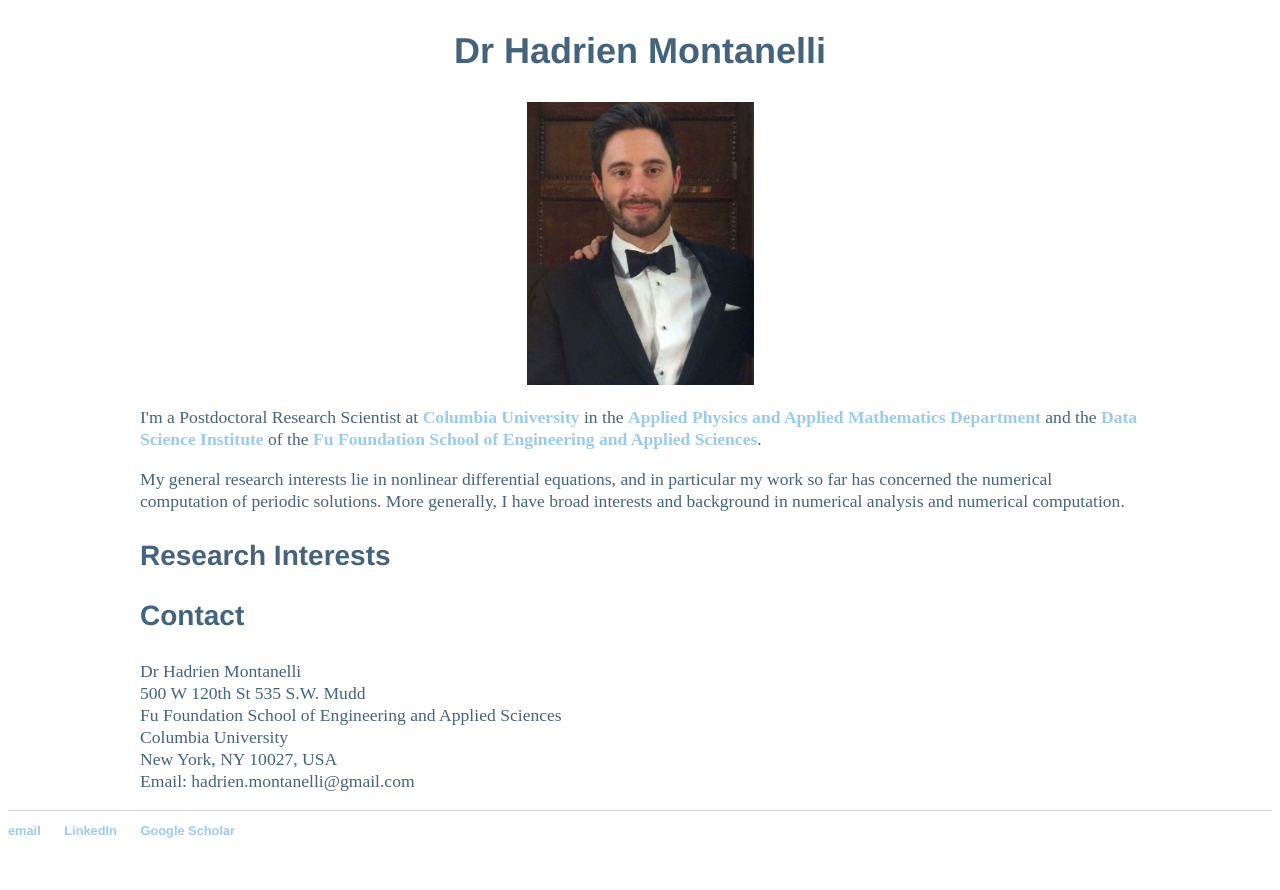
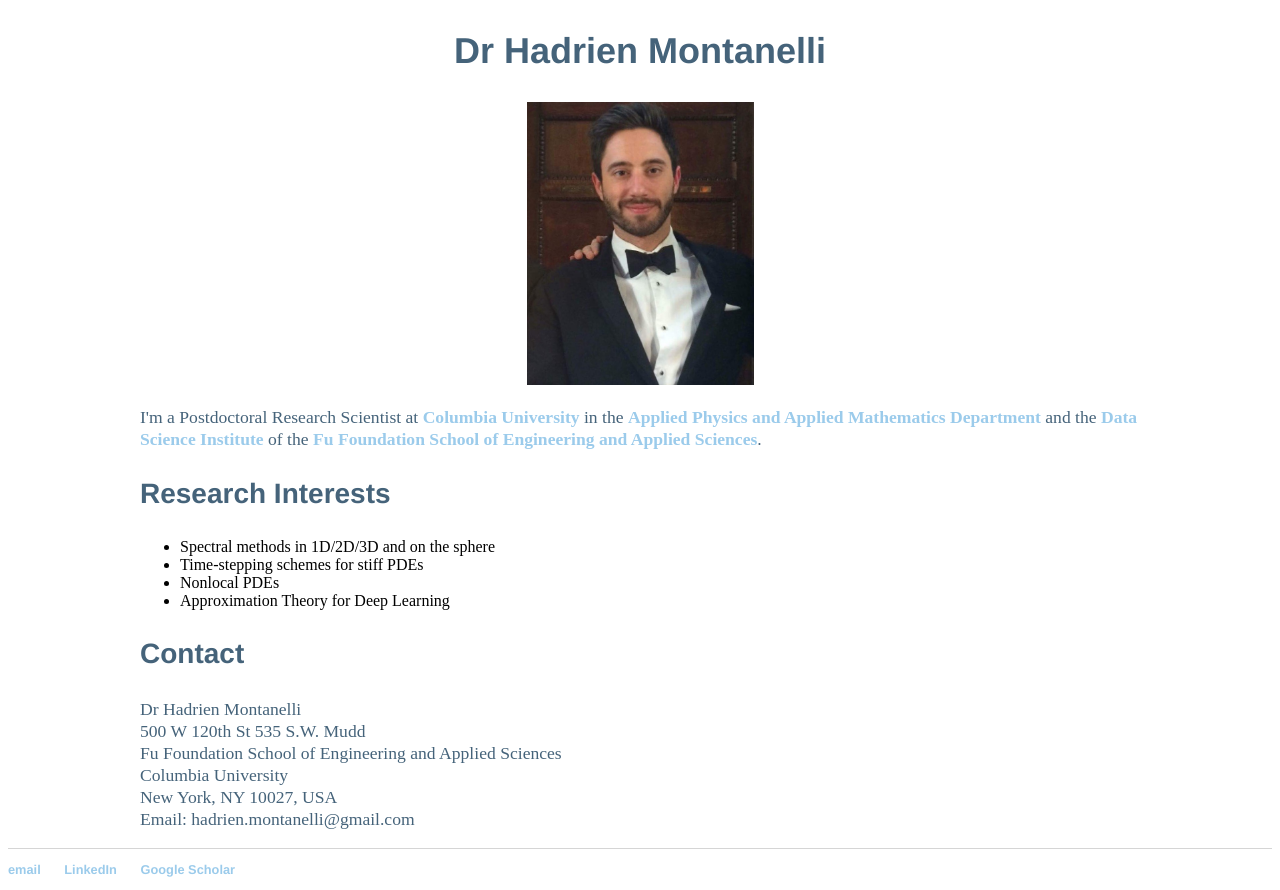
Before and after one commit to Hadrien-Montanelli/Hadrien-Montanelli.github.io, a Jekyll site: the page built from index.html, in a window 1280 px wide, cut to the strip 200-1090 px from the top of the page. Built offline with Jekyll 4.4.1, drawn with Linux system fonts in a browser that asks for light colours; before the commit the page ends 1051 px from its top, so only the background shows below that.

Commit message:
Update index.html

```diff
--- a/index.html
+++ b/index.html
@@ -14,10 +14,13 @@ title: Hadrien Montanelli
  	in the <a href="http://apam.columbia.edu">Applied Physics and Applied Mathematics Department</a>
  	and the <a href="http://datascience.columbia.edu">Data Science Institute</a> of the
         <a href="http://engineering.columbia.edu">Fu Foundation School of Engineering and Applied Sciences</a>.
-        <p>My general research interests lie in nonlinear differential equations, and in particular my work so far has concerned the numerical computation of periodic solutions.
-	More generally, I have broad interests and background in numerical analysis and numerical computation.</p>
-
 	<h3>Research Interests</h3>
+	<ul style="list-style-type:disc">
+		<li>Spectral methods in 1D/2D/3D and on the sphere</li>
+		<li>Time-stepping schemes for stiff PDEs</li>
+  		<li>Nonlocal PDEs</li>
+		<li>Approximation Theory for Deep Learning</li>
+	</ul>
 	<h3>Contact</h3>
 	<p>Dr Hadrien Montanelli
 	<br>500 W 120th St 535 S.W. Mudd
```
